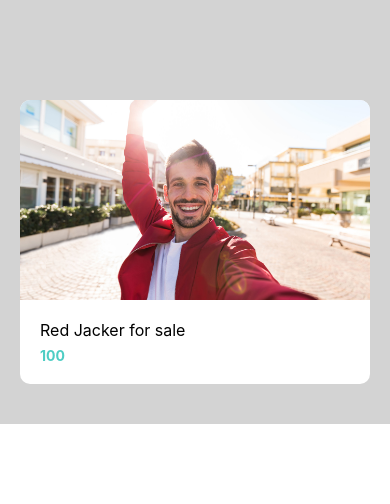
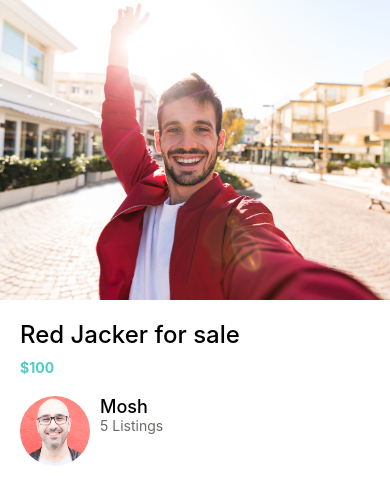
Before and after one commit to TheKetan2/DoneWithItCWMrn, a React Native app: screen / in a window 390 px wide. Shown: the top 504 px of the page. Built offline with nearby package versions, Linux system fonts and the light colour scheme.

Commit message:
ListScreen and LIstComponent done

```diff
--- a/App.js
+++ b/App.js
@@ -3,18 +3,8 @@
 import { MaterialCommunityIcons } from "@expo/vector-icons";
 
 import Card from "./app/components/Card/Card";
+import ListingDetailScreen from "./app/screens/ListingDetailScreen";
 
 export default function App() {
-  return (
-    <View
-      style={{ backgroundColor: "lightgrey", padding: 20, paddingTop: 100 }}
-    >
-      <Card
-        title="Red Jacker for sale"
-        subTitle="100"
-        image={require("./app/assets/jacket.jpg")}
-      />
-      {/* <Text>Hello </Text> */}
-    </View>
-  );
+  return <ListingDetailScreen />;
 }
--- a/app/components/Card/Card.js
+++ b/app/components/Card/Card.js
@@ -20,16 +20,17 @@
 const styles = StyleSheet.create({
   card: {
     borderRadius: 10,
-    backgroundColor: colors.white,
+    backgroundColor: "#fff",
     marginBottom: 20,
     overflow: "hidden",
+    elevation: 0.5,
   },
   detailsContainer: {
     padding: 20,
   },
   image: {
     width: "100%",
-    height: 200,
+    height: "50%",
     overflow: "hidden",
   },
   title: {
--- /dev/null
+++ b/app/components/ListItems/ListItem.js
@@ -0,0 +1,39 @@
+import React from "react";
+import { StyleSheet, Text, View, Image } from "react-native";
+
+import AppText from "../AppText";
+
+const ListItem = ({ image, title, subTitle }) => {
+  return (
+    <View style={styles.container}>
+      <Image style={styles.image} source={image} />
+      <View>
+        <AppText style={styles.title}>{title}</AppText>
+        <AppText style={styles.subTitle}>{subTitle}</AppText>
+      </View>
+    </View>
+  );
+};
+
+export default ListItem;
+
+const styles = StyleSheet.create({
+  container: {
+    flexDirection: "row",
+    marginTop: 10,
+  },
+  image: {
+    width: 70,
+    height: 70,
+    borderRadius: 35,
+    marginRight: 10,
+  },
+  subTitle: {
+    fontSize: 14,
+    color: "#6e6969",
+  },
+  title: {
+    fontSize: 18,
+    fontWeight: "500",
+  },
+});
--- /dev/null
+++ b/app/screens/ListingDetailScreen.js
@@ -0,0 +1,44 @@
+import React from "react";
+import { StyleSheet, Text, View, Image } from "react-native";
+
+import AppText from "../components/AppText";
+import ListItem from "../components/ListItems/ListItem";
+import colors from "../config/colors";
+
+const ListingDetailScreen = () => {
+  return (
+    <View>
+      <Image style={styles.image} source={require("../assets/jacket.jpg")} />
+      <View style={styles.detailsContainer}>
+        <AppText style={styles.title}>Red Jacker for sale</AppText>
+        <AppText style={styles.price}>$100</AppText>
+        <ListItem
+          title="Mosh"
+          subTitle="5 Listings"
+          image={require("../assets/mosh.jpg")}
+        />
+      </View>
+    </View>
+  );
+};
+
+export default ListingDetailScreen;
+
+const styles = StyleSheet.create({
+  detailsContainer: {
+    padding: 20,
+  },
+  image: {
+    width: "100%",
+    height: 300,
+  },
+  price: {
+    color: colors.secondary,
+    fontWeight: "bold",
+    marginVertical: 10,
+  },
+  title: {
+    fontSize: 24,
+    fontWeight: "500",
+  },
+});
```
